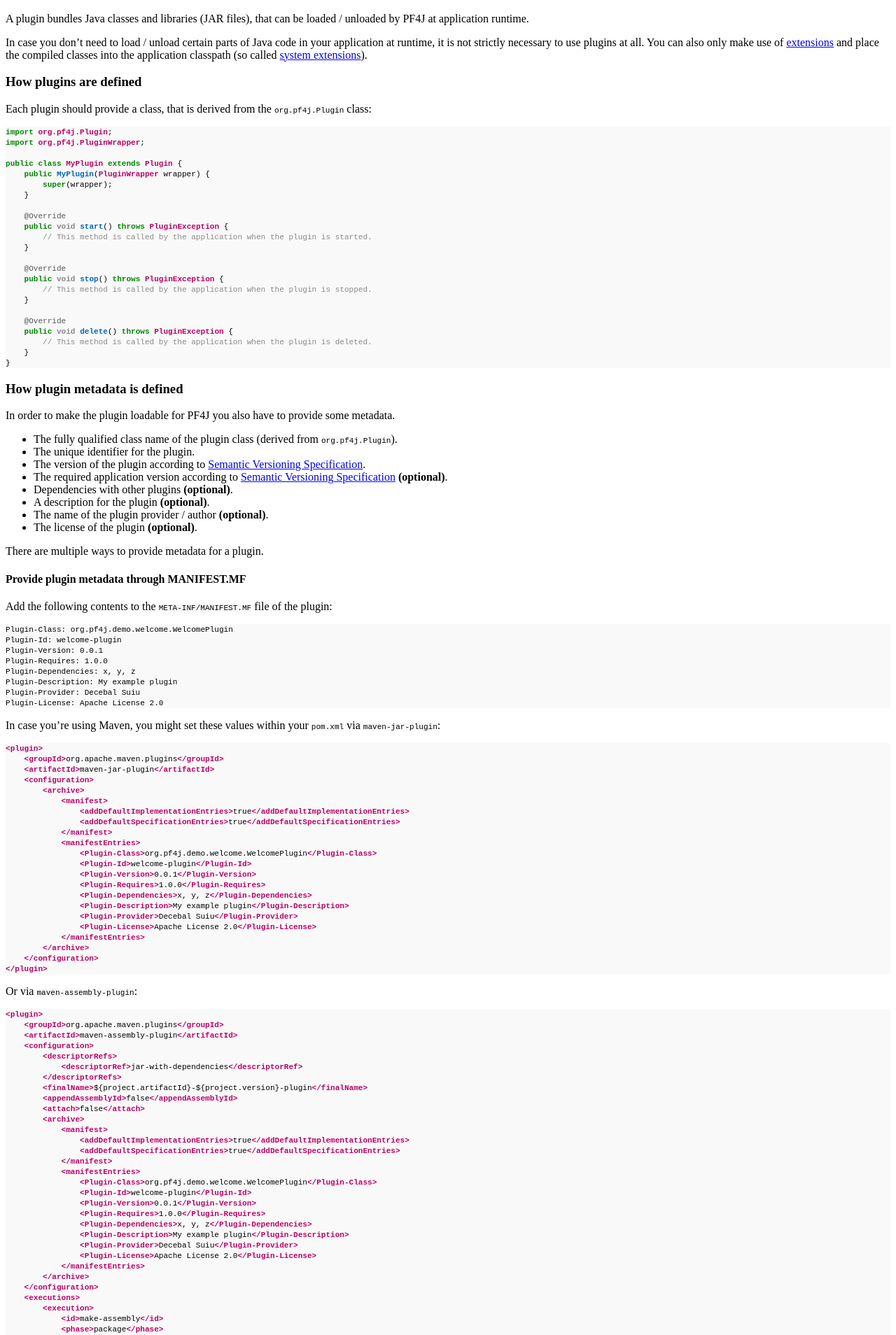
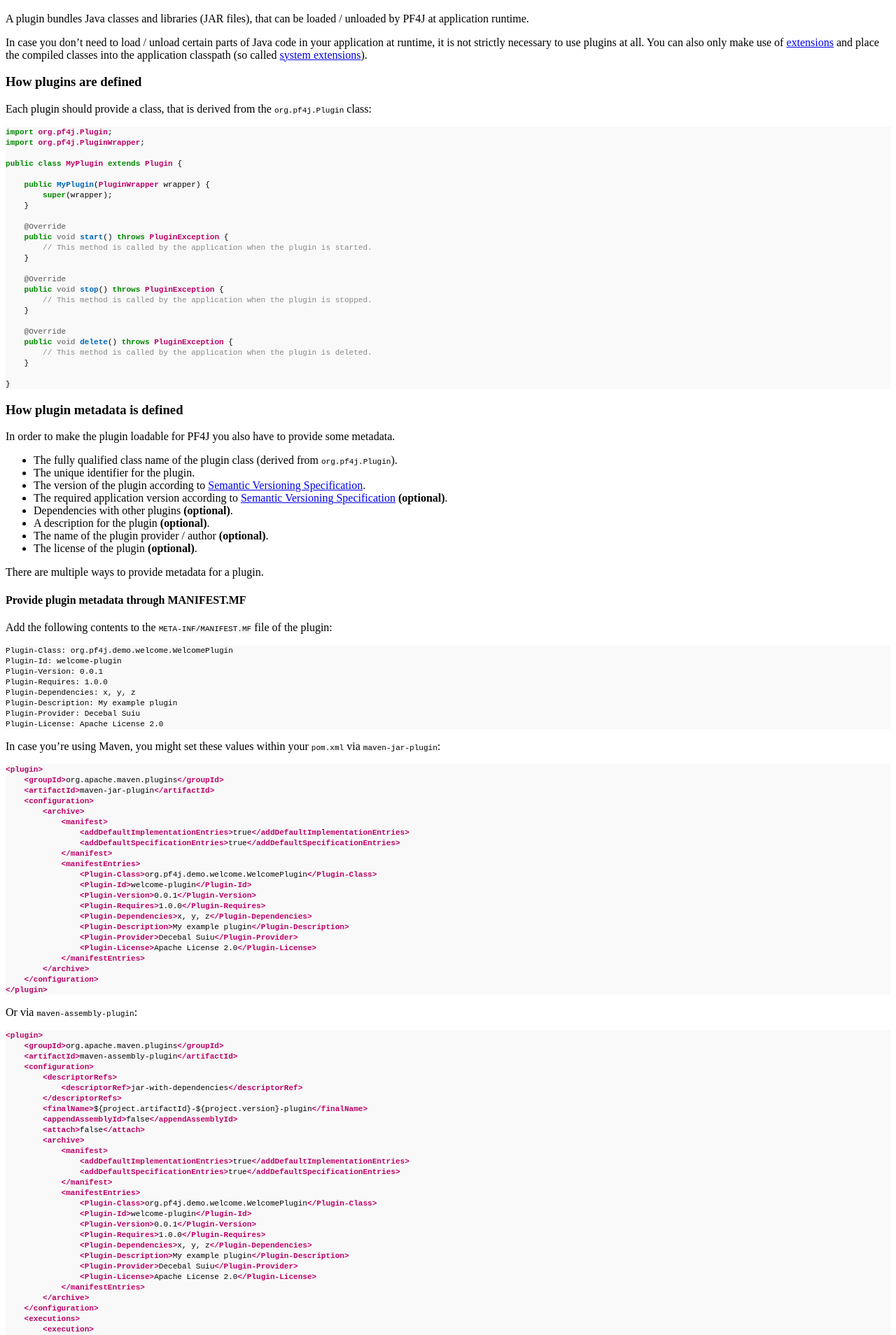
Before and after one commit to pf4j/pf4j.github.io, a Jekyll site: the page built from _posts/2019-01-30-plugins.md, in a window 1280 px wide. Shown: the part 659-2567 px from the top of the page at 70% size. Built offline with Jekyll 4.4.1, drawn with Linux system fonts in a browser that asks for light colours; a style sheet for code colours, icons or effects is not loaded.

Commit message:
Minor formatting

````diff
--- a/_posts/2019-01-30-plugins.md
+++ b/_posts/2019-01-30-plugins.md
@@ -12,7 +12,6 @@ A plugin bundles Java classes and libraries (JAR files), that can be loaded / un
 
 In case you don't need to load / unload certain parts of Java code in your application at runtime, it is not strictly necessary to use plugins at all. You can also only make use of [extensions]({% post_url 2019-01-30-extensions %}) and place the compiled classes into the application classpath (so called [system extensions]({% post_url 2018-01-23-system-extension %})).
 
-
 ### How plugins are defined
 
 Each plugin should provide a class, that is derived from the `org.pf4j.Plugin` class:
@@ -22,6 +21,7 @@ import org.pf4j.Plugin;
 import org.pf4j.PluginWrapper;
 
 public class MyPlugin extends Plugin {
+
     public MyPlugin(PluginWrapper wrapper) {
         super(wrapper);
     }
@@ -40,6 +40,7 @@ public class MyPlugin extends Plugin {
     public void delete() throws PluginException {
         // This method is called by the application when the plugin is deleted.
     }
+
 }
 ```
 
@@ -143,12 +144,11 @@ Or via `maven-assembly-plugin`:
 </plugin>
 ```
 
-
 #### Provide plugin metadata through properties file
 
 Create a file called `plugin.properties` in the root of your plugin folder (or ZIP archive):
 
-```ini
+```properties
 plugin.class=org.pf4j.demo.welcome.WelcomePlugin
 plugin.id=welcome-plugin
 plugin.version=0.0.1
@@ -158,7 +158,6 @@ plugin.description=My example plugin
 plugin.provider=Decebal Suiu
 plugin.license=Apache License 2.0
 ```
-
 
 ### Notes about plugin dependencies
 
@@ -202,7 +201,6 @@ Plugins may have dependencies on each other. Those dependencies are specified in
 
 Those kind of dependencies are considered as __required__. The plugin manager will only make a plugin available at runtime, if all of its dependencies are accomplished.
 
-
 #### Optional plugin dependencies
 
 Alternatively you might also define __optional__ dependencies between plugins by adding a question mark behind the plugin id - e.g.:
````
